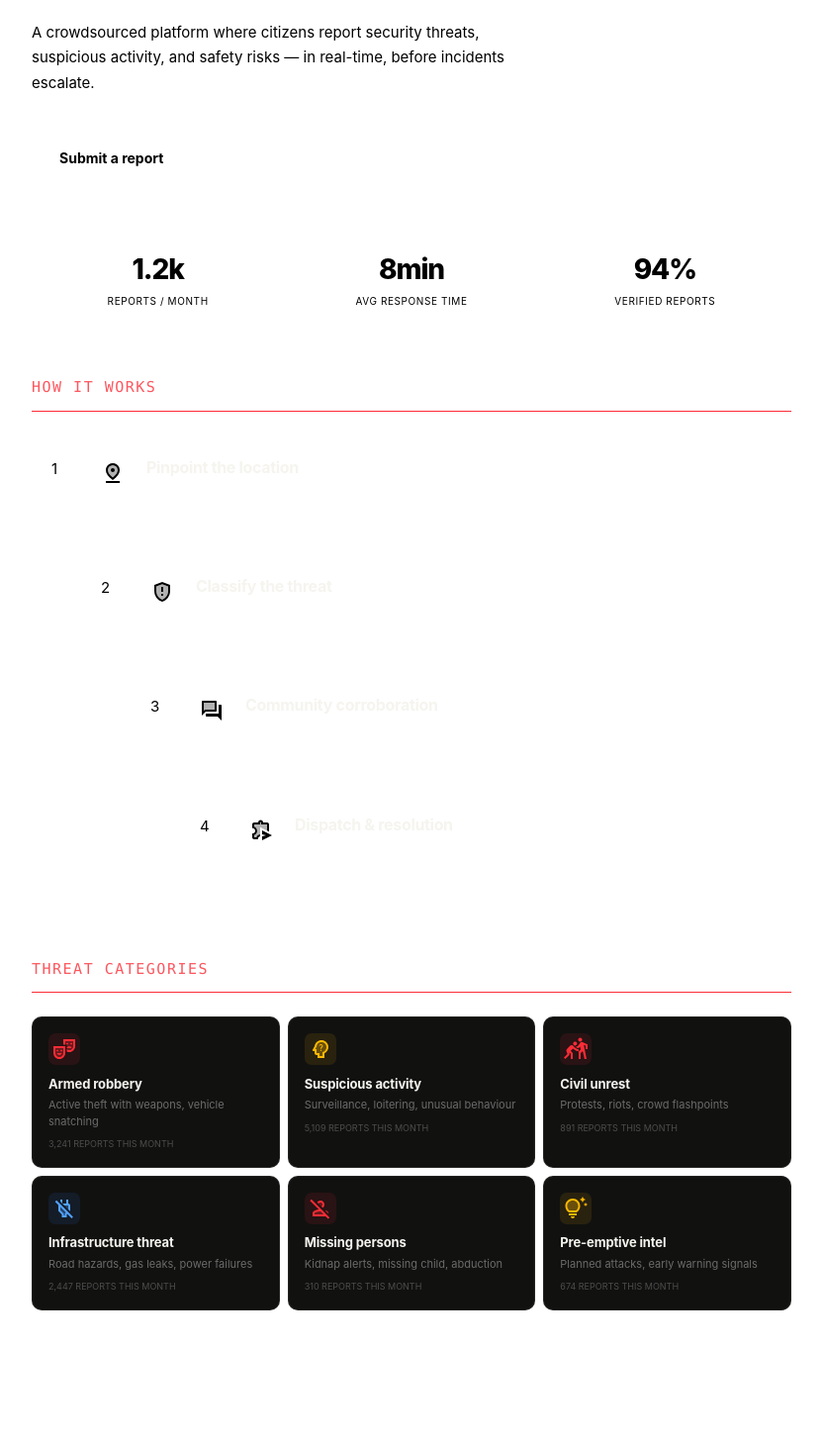
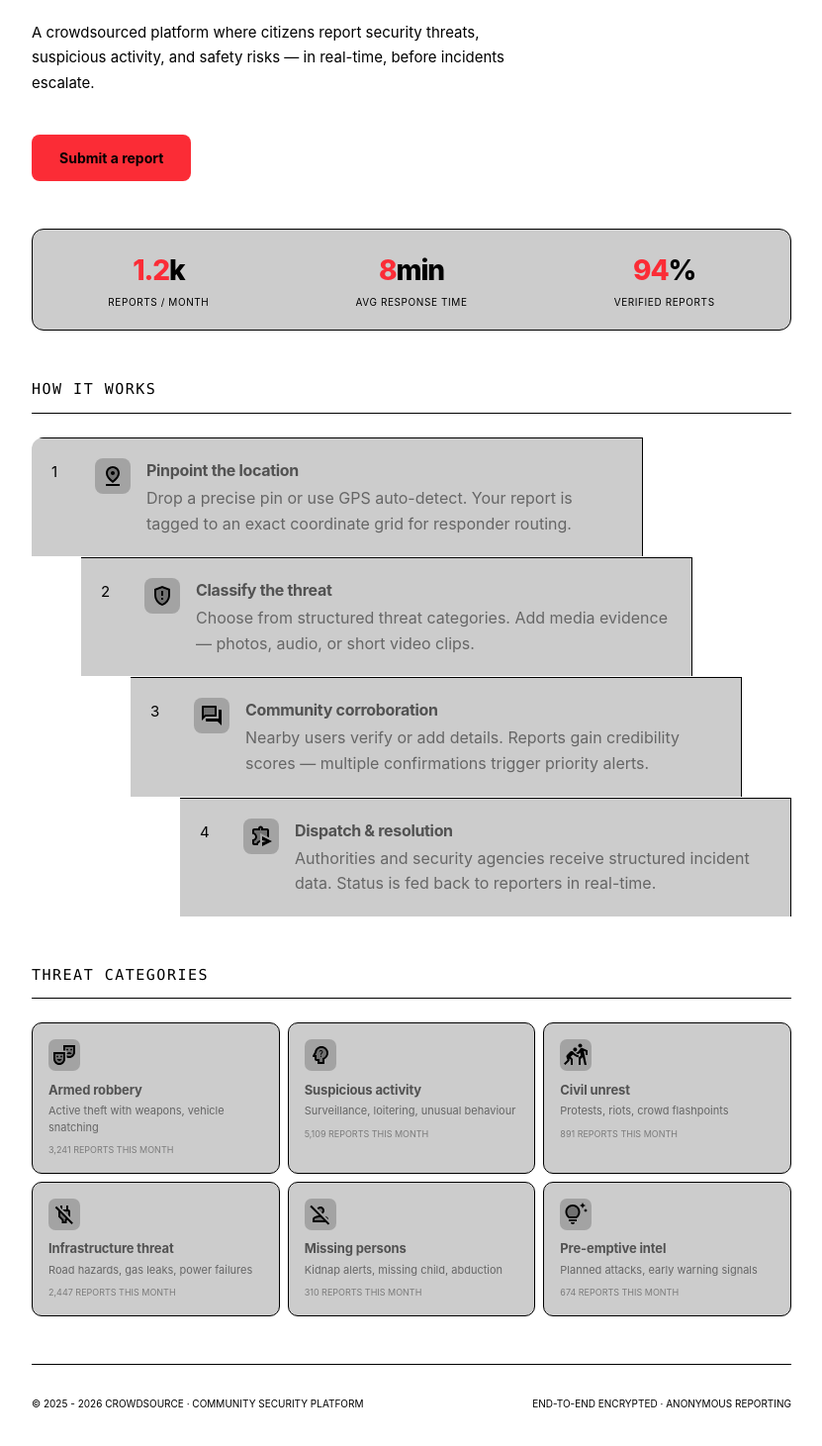
Before and after one commit to makajeez/CSRS, a React (Vite) app: page / in a window 1280 px wide. Shown: the part 291-1752 px from the top of the page at 99% size, without its empty margins (224-1055 px from the left). Built offline with nearby package versions, Linux system fonts and the light colour scheme.

Commit message:
Ref: Theme Completed

```diff
--- a/src/features/home/Home.tsx
+++ b/src/features/home/Home.tsx
@@ -13,24 +13,24 @@ import { PulsingDot } from '../shared/SharedUI';
 
 
 const STEPS = [
-  { num: "1", ml: "0px", mr: "150px" , Icon: PinDropTwoTone, colorClass: "dark:bg-red-500/10 dark:text-red-500", title: "Pinpoint the location", desc: "Drop a precise pin or use GPS auto-detect. Your report is tagged to an exact coordinate grid for responder routing." },
-  { num: "2", ml: "50px", mr: "100px" ,Icon: GPPMaybeTwoTone, colorClass: "dark:bg-amber-400/10 dark:text-amber-400", title: "Classify the threat", desc: "Choose from structured threat categories. Add media evidence — photos, audio, or short video clips." },
-  { num: "3", ml: "100px", mr: "50px" ,Icon: QuestionAnswerTwoTone, colorClass: "dark:bg-teal-500/10 dark:text-teal-400", title: "Community corroboration", desc: "Nearby users verify or add details. Reports gain credibility scores — multiple confirmations trigger priority alerts." },
-  { num: "4", ml: "150px", mr: "0px" ,Icon: SendTimeExtensionTwoTone, colorClass: "dark:bg-blue-500/10 dark:text-blue-400", title: "Dispatch & resolution", desc: "Authorities and security agencies receive structured incident data. Status is fed back to reporters in real-time." },
+  { num: "1", ml: "0px", mr: "150px" , Icon: PinDropTwoTone, title: "Pinpoint the location", desc: "Drop a precise pin or use GPS auto-detect. Your report is tagged to an exact coordinate grid for responder routing." },
+  { num: "2", ml: "50px", mr: "100px" ,Icon: GPPMaybeTwoTone, title: "Classify the threat", desc: "Choose from structured threat categories. Add media evidence — photos, audio, or short video clips." },
+  { num: "3", ml: "100px", mr: "50px" ,Icon: QuestionAnswerTwoTone, title: "Community corroboration", desc: "Nearby users verify or add details. Reports gain credibility scores — multiple confirmations trigger priority alerts." },
+  { num: "4", ml: "150px", mr: "0px" ,Icon: SendTimeExtensionTwoTone, title: "Dispatch & resolution", desc: "Authorities and security agencies receive structured incident data. Status is fed back to reporters in real-time." },
 ];
 
 const THREAT_TYPES = [
-  { Icon: TheaterComedyTwoTone, iconColor: "text-red-500", iconBg: "bg-red-500/10", name: "Armed robbery", desc: "Active theft with weapons, vehicle snatching", count: "3,241 REPORTS THIS MONTH" },
-  { Icon: PsychologyAltTwoToneIcon, iconColor: "text-amber-400", iconBg: "bg-amber-400/10", name: "Suspicious activity", desc: "Surveillance, loitering, unusual behaviour", count: "5,109 REPORTS THIS MONTH" },
-  { Icon: SportsKabaddiTwoToneIcon, iconColor: "text-red-500", iconBg: "bg-red-500/10", name: "Civil unrest", desc: "Protests, riots, crowd flashpoints", count: "891 REPORTS THIS MONTH" },
-  { Icon: PowerOffTwoToneIcon, iconColor: "text-blue-400", iconBg: "bg-blue-500/10", name: "Infrastructure threat", desc: "Road hazards, gas leaks, power failures", count: "2,447 REPORTS THIS MONTH" },
-  { Icon: PersonOffTwoToneIcon, iconColor: "text-red-500", iconBg: "bg-red-500/10", name: "Missing persons", desc: "Kidnap alerts, missing child, abduction", count: "310 REPORTS THIS MONTH" },
-  { Icon: TipsAndUpdatesTwoToneIcon, iconColor: "text-amber-400", iconBg: "bg-amber-400/10", name: "Pre-emptive intel", desc: "Planned attacks, early warning signals", count: "674 REPORTS THIS MONTH" },
+  { Icon: TheaterComedyTwoTone, name: "Armed robbery", desc: "Active theft with weapons, vehicle snatching", count: "3,241 REPORTS THIS MONTH" },
+  { Icon: PsychologyAltTwoToneIcon, name: "Suspicious activity", desc: "Surveillance, loitering, unusual behaviour", count: "5,109 REPORTS THIS MONTH" },
+  { Icon: SportsKabaddiTwoToneIcon, name: "Civil unrest", desc: "Protests, riots, crowd flashpoints", count: "891 REPORTS THIS MONTH" },
+  { Icon: PowerOffTwoToneIcon, name: "Infrastructure threat", desc: "Road hazards, gas leaks, power failures", count: "2,447 REPORTS THIS MONTH" },
+  { Icon: PersonOffTwoToneIcon, name: "Missing persons", desc: "Kidnap alerts, missing child, abduction", count: "310 REPORTS THIS MONTH" },
+  { Icon: TipsAndUpdatesTwoToneIcon, name: "Pre-emptive intel", desc: "Planned attacks, early warning signals", count: "674 REPORTS THIS MONTH" },
 ];
 
 
 const SectionLabel = ({ children }: { children: React.ReactNode }) => (
-  <p className="font-mono text-[15px] tracking-widest text-red-500/80 uppercase mb-6 pb-3 border-b border-red-500">
+  <p className="font-mono text-[15px] tracking-widest dark:text-red-500/80 uppercase mb-6 pb-3 border-b dark:border-red-500">
     {children}
   </p>
 );
@@ -46,27 +46,27 @@ function Home() {
         <div className="max-w-3xl mx-auto pb-16">
 
           <section className="pt-16 pb-12">
-            <div className="flex items-center gap-2 font-mono-custom text-[10px] dark:text-amber-400 tracking-[0.12em] uppercase mb-5">
-              <PulsingDot color="bg-amber-400" size="" />
+            <div className="flex items-center gap-2 font-mono-custom text-[10px] dark:text-red-500 tracking-[0.12em] uppercase mb-5">
+              <PulsingDot color="bg-black dark:bg-red-500" />
               Real-time community intelligence
             </div>
             <h1 className="text-[clamp(2.4rem,6vw,3.6rem)] font-extrabold leading-[1.05] tracking-[-0.04em] mb-6">
               Report threats.<br />
-              Protect your <span className="dark:text-red-500">community.</span>
+              Protect your <span className="text-red-500">community.</span>
             </h1>
             <p className="text-[15px] dark:text-white/55 leading-[1.7] max-w-120 mb-10">
               A crowdsourced platform where citizens report security threats, suspicious activity, and safety risks — in real-time, before incidents escalate.
             </p>
             <div className="flex items-center gap-4 flex-wrap">
               <NavLink to="/report" >
-                <button className="dark:bg-red-500 hover:bg-red-600 active:scale-[0.98] dark:text-white font-bold text-[14px] px-7 py-3.25 rounded-lg border-none cursor-pointer transition-all duration-150">
+                <button className="bg-red-500 hover:bg-red-600 active:scale-[0.98] dark:text-white font-bold text-[14px] px-7 py-3.25 rounded-lg border-none cursor-pointer transition-all duration-150">
                   Submit a report
                 </button>
               </NavLink>
             </div>
           </section>
 
-          <div className="grid grid-cols-3 gap-px dark:bg-white/8 rounded-xl overflow-hidden mb-12">
+          <div className="grid grid-cols-3 gap-px bg-black/20 dark:bg-[#111110] border dark:border-white/8 rounded-xl overflow-hidden mb-12">
             {[
               { n: "1.2", sup: "k", label: "REPORTS / MONTH" },
               { n: "8", sup: "min", label: "AVG RESPONSE TIME" },
@@ -74,7 +74,7 @@ function Home() {
             ].map(({ n, sup, label }) => (
               <div key={label} className="dark:bg-[#111110] py-5 px-4 text-center">
                 <div className="text-[1.75rem] font-extrabold tracking-[-0.04em]">
-                  {n}<span className="dark:text-red-500">{sup}</span>
+                  <span className='text-red-500 dark:text-white'>{n}</span><span className="text-black-500 dark:text-red-500">{sup}</span>
                 </div>
                 <div className="font-mono-custom text-[10px] dark:text-white/40 mt-1 tracking-[0.06em]">{label}</div>
               </div>
@@ -82,16 +82,16 @@ function Home() {
           </div>
 
           <SectionLabel>How it works</SectionLabel>
-          <div className="flex flex-col gap-px rounded-xl overflow-hidden mb-12">
-            {STEPS.map(({ num, mr, ml, Icon, colorClass, title, desc }) => (
-              <div key={num} style={{marginLeft: ml, marginRight: mr }} className="dark:bg-[#111110] dark:hover:bg-[#838380] transition-colors duration-200 px-5 py-5 flex items-start gap-4">
+          <div className="flex flex-col gap-px rounded-tl-xl overflow-hidden mb-12">
+            {STEPS.map(({ num, mr, ml, Icon, title, desc }) => (
+              <div key={num} style={{marginLeft: ml, marginRight: mr }} className="bg-black/20 dark:bg-[#111110] dark:border-white/8 border-r border-t transition-colors duration-200 px-5 py-5 flex items-start gap-4">
                 <span className="font-mono-custom text-[15px] dark:text-white/50 min-w-7 mt-0.75">{num}</span>
-                <div className={`w-9 h-9 rounded-lg flex items-center justify-center shrink-0 ${colorClass}`}>
+                <div className={`w-9 h-9 rounded-lg flex items-center justify-center shrink-0 bg-black/20 dark:bg-red-500/10 dark:text-red-500`}>
                   <Icon />
                 </div>
                 <div>
-                  <div className="text-3.5 font-bold tracking-[-0.02em] text-[#f5f4ef] mb-1">{title}</div>
-                  <div className="text-3.25 text-white/45 leading-[1.6]">{desc}</div>
+                  <div className="text-3.5 font-bold tracking-[-0.02em] text-black/60 dark:text-[#f5f4ef]  mb-1">{title}</div>
+                  <div className="text-3.25 text-black/50 dark:text-white/45 leading-[1.6]">{desc}</div>
                 </div>
               </div>
             ))}
@@ -99,26 +99,26 @@ function Home() {
 
           <SectionLabel>Threat categories</SectionLabel>
           <div className="grid grid-cols-[repeat(auto-fit,minmax(250px,1fr))] gap-2 mb-12">
-            {THREAT_TYPES.map(({ Icon, iconColor, iconBg, name, desc, count }) => (
+            {THREAT_TYPES.map(({ Icon, name, desc, count }) => (
               <div
                 key={name}
-                className="bg-[#111110] border border-white/8 hover:border-white/18 hover:bg-[#161614] rounded-[10px] p-4 cursor-pointer transition-all duration-200"
+                className="bg-black/20 dark:bg-[#111110] border dark:border-white/8 rounded-[10px] p-4  transition-all duration-200"
               >
-                <div className={`w-8 h-8 rounded-[7px] flex items-center justify-center mb-[0.6rem] ${iconBg} ${iconColor}`}>
+                <div className={`w-8 h-8 rounded-[7px] flex items-center justify-center mb-[0.6rem]  bg-black/20 dark:bg-red-500/10 dark:text-red-500`}>
                   <Icon />
                 </div>
-                <div className="text-[13px] font-bold tracking-[-0.01em] text-[#f5f4ef] mb-0.75">{name}</div>
-                <div className="text-[11px] text-white/38 leading-normal">{desc}</div>
-                <div className="font-mono-custom text-[9px] text-white/25 mt-2">{count}</div>
+                <div className="text-[13px] font-bold tracking-[-0.01em] text-black/60 dark:text-[#f5f4ef] mb-0.75">{name}</div>
+                <div className="text-[11px] text-black/50 dark:text-white/45 leading-normal">{desc}</div>
+                <div className="font-mono-custom text-[9px] text-black/40 dark:text-white/35 mt-2">{count}</div>
               </div>
             ))}
           </div>
 
 
 
-          <footer className="pt-8 mt-4 border-t border-white/8 flex justify-between items-center flex-wrap gap-4">
-            <span className="font-mono-custom text-[10px] text-white/22">© 2026 CROWDSOURCE · COMMUNITY SECURITY PLATFORM</span>
-            <span className="font-mono-custom text-[10px] text-white/22">END-TO-END ENCRYPTED · ANONYMOUS REPORTING</span>
+          <footer className="pt-8 mt-4  dark:border-white/50 border-t flex justify-between items-center flex-wrap gap-4">
+            <span className="font-mono-custom text-[10px] dark:text-white/22">© 2025 - { new Date().getFullYear()} CROWDSOURCE · COMMUNITY SECURITY PLATFORM</span>
+            <span className="font-mono-custom text-[10px] dark:text-white/22">END-TO-END ENCRYPTED · ANONYMOUS REPORTING</span>
           </footer>
 
         </div>
```
